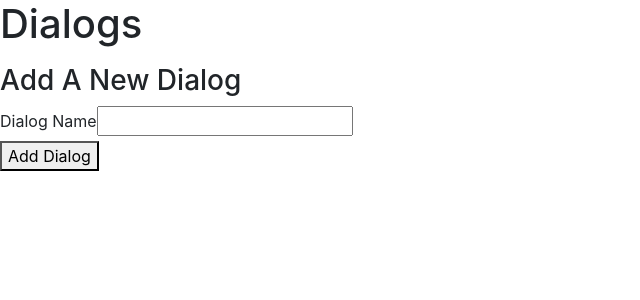
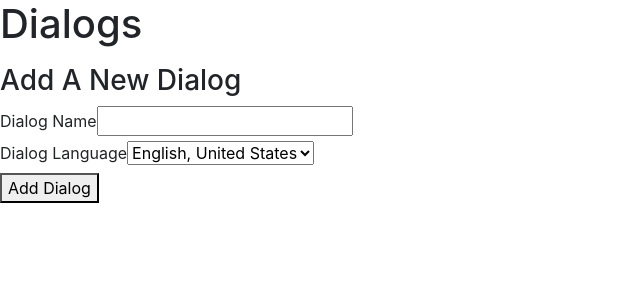
Before and after one commit to bpb54321/dialog-app, a React (Create React App) app: page /dialogs in a window 1280 px wide. Shown: the top 300 px of the page, without its empty margins (0-640 px from the left). Built offline with nearby package versions, Linux system fonts and the light colour scheme; sample sign-in values are in the browser's storage.

Commit message:
Added languageCodes to creating a new dialog.

```diff
--- a/src/components/AddNewDialogForm.tsx
+++ b/src/components/AddNewDialogForm.tsx
@@ -12,24 +12,37 @@ interface Props {
 //region createDialogQuery
 const createDialogQuery =
   `
-    mutation CreateDialogQuery($name: String!) {
-        createDialog(name: $name) {
-          name
-          id
-        }
+    mutation CreateDialog($name: String!, $languageCode: String!) {
+      createDialog(name: $name, languageCode: $languageCode) {
+        name
+        languageCode
+      }
     }
   `;
 //endregion
+
+const languageCodes = [
+  {
+    code: "en-US",
+    description: "English, United States"
+  },
+  {
+    code: "fr-FR",
+    description: "French, France"
+  },
+];
 
 export const AddNewDialogForm: React.FunctionComponent<Props> = (props) => {
 
   const context = useContext(GlobalContext);
 
   const [name, setName] = useState("");
+  const [languageCode, setLanguageCode] = useState("en-US");
   const [errorMessage, setErrorMessage] = useState("");
 
   const createDialog = async (queryVariables: {
     name: string;
+    languageCode: string;
   }): Promise<void> => {
 
     try {
@@ -53,7 +66,8 @@ export const AddNewDialogForm: React.FunctionComponent<Props> = (props) => {
         onSubmit={async (event: SyntheticEvent) => {
           event.preventDefault();
           await createDialog({
-            name
+            name,
+            languageCode,
           });
           setName("");
         }}
@@ -69,6 +83,21 @@ export const AddNewDialogForm: React.FunctionComponent<Props> = (props) => {
             }}
           />
         </div>
+        <div>
+          <label htmlFor={`new-dialog-lang`}>Dialog Language</label>
+          <select
+            name="languageCode"
+            id={`new-dialog-lang`}
+            value={languageCode}
+            onChange={async (event: ChangeEvent<HTMLSelectElement>) => {
+              setLanguageCode(event.target.value);
+            }}
+          >
+            {languageCodes.map((language) => {
+              return <option value={language.code} key={language.code}>{language.description}</option>;
+            })}
+          </select>
+        </div>
         <button
           type={"submit"}
         >
```
Also changed, not shown: src/pages/DialogListPage.tsx (+4 -3 lines).
